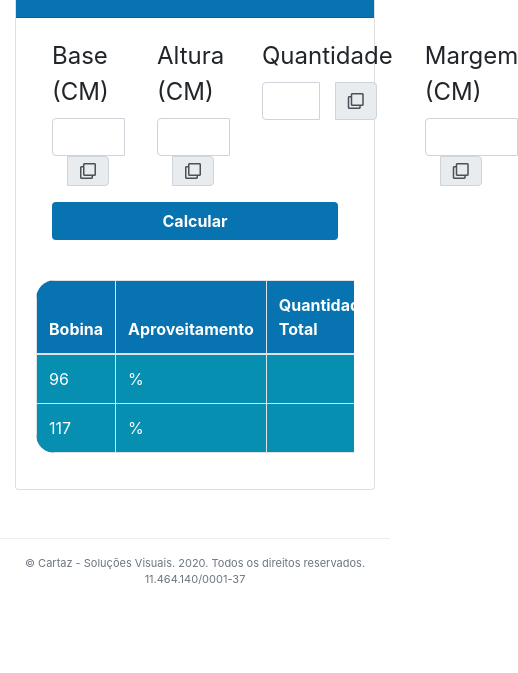
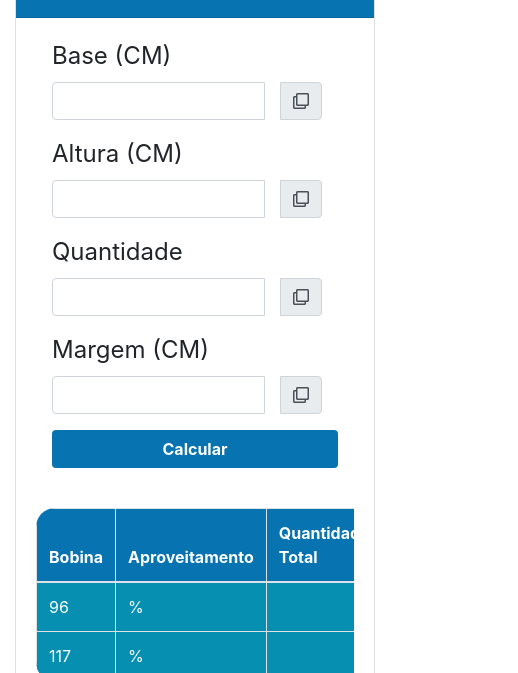
Before and after one commit to lojacartazsolucoesvisuais/orcamento, a plain HTML site: page index.html in a window 390 px wide. Shown: the part 171-844 px from the top of the page, 518 px wide, since content can reach past the window. Drawn offline with nearby package versions, Linux system fonts and the light colour scheme.

Commit message:
Add files via upload

```diff
--- a/index.html
+++ b/index.html
@@ -36,6 +36,10 @@
                 flex-direction: column;
             }
 
+            #rr {
+                flex-direction: column;
+            }
+
             .card-results {
                 flex-direction: column;
             }
@@ -69,7 +73,7 @@
                 <div class="card-results d-flex flex-column">
                     <div class="card-body">
                         <form class="form" name="formUser">
-                            <div style="display: flex;">
+                            <div id="rr" style="display: flex;">
                                 <div class="form-group ">
                                     <legend>Base (CM)</legend>
                                     <div class="input-group mb-3">
```
